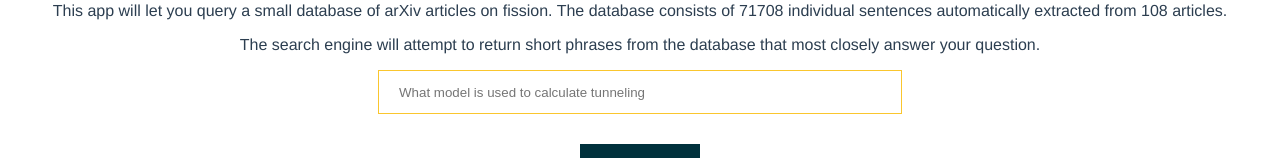
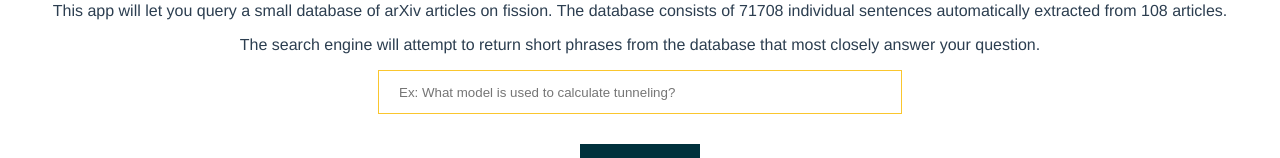
Before and after one commit to dward118/NL-Website, a Vue app: page /question in a window 1280 px wide. Shown: the part 128-286 px from the top of the page. Built offline with nearby package versions, Linux system fonts and the light colour scheme.

Commit message:
Changed placeholders
- Changed wording for placeholders in the "Ask a Question" and "Search" webpages.

```diff
--- a/src/components/QuestionSearch.vue
+++ b/src/components/QuestionSearch.vue
@@ -13,7 +13,7 @@
 
     <input
       v-model="SearchBar"
-      placeholder="What model is used to calculate tunneling"
+      placeholder="Ex: What model is used to calculate tunneling?"
     />
 
     <button @click="Search">Submit</button>
--- a/src/components/SemanticSearch.vue
+++ b/src/components/SemanticSearch.vue
@@ -11,7 +11,7 @@
       are semantically related to your query.
     </p>
 
-    <input v-model="SearchBar" placeholder="fission fragment detectors" />
+    <input v-model="SearchBar" placeholder="Ex: fission fragment detectors" />
 
     <button @click="Search">Submit</button>
   </div>
```
